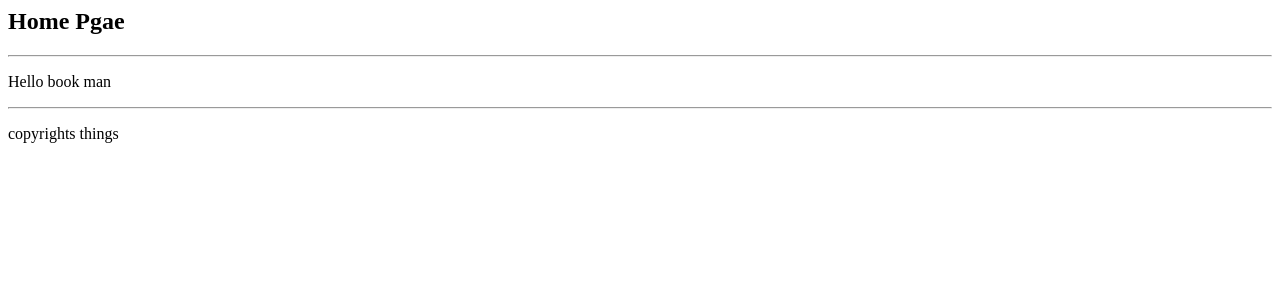
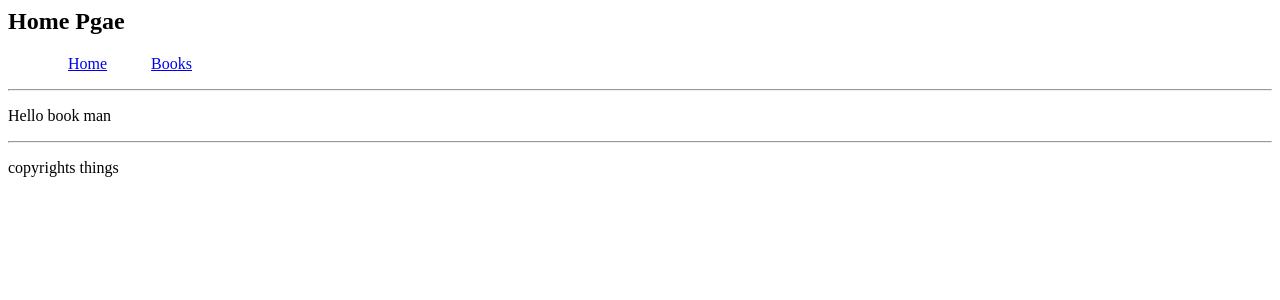
Before and after one commit to Rahimz/ketab, a Django app: page / in a window 1280 px wide. Shown: the top 300 px of the page. Run offline with Django 3.2, Linux system fonts and the light colour scheme.

Commit message:
navigation bar added

```diff
--- a/ketab/books/templates/base.html
+++ b/ketab/books/templates/base.html
@@ -1,9 +1,20 @@
 <html>
 <head>
+<style>
+    .nav-link {
+        display: inline;
+        padding: 20px;
+    }}
+
+</style>
 </head>
 
 <header>
     <h2> {% block title %}{% endblock %} </h2>
+    <ul>
+        <li class="nav-link" ><a href="{% url 'home' %}">Home</a></li>
+        <li class="nav-link"><a href="{% url 'booklist' %}">Books</a></li>
+    </ul>
     <hr />
 </header>
 
```
